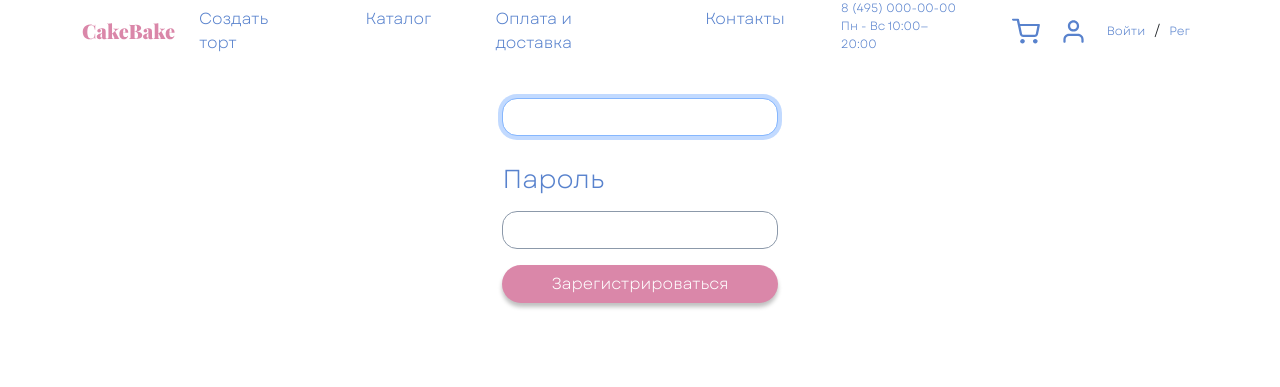
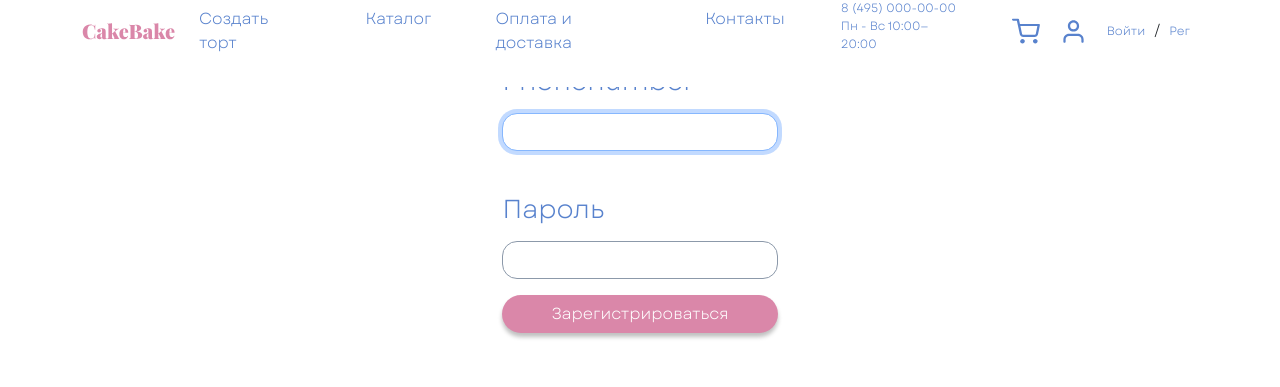
Before and after one commit to hyggebox/bakecake, a Django app: page /auth/login/ in a window 1280 px wide. Shown: the part 25-412 px from the top of the page. Run offline with Django 4.2, Linux system fonts and the light colour scheme; parts of the project's set-up code (start-up, migrations or seed data) failed here and were passed over; some libraries are stand-ins or nearby versions.

Commit message:
fix login.html css style

```diff
--- a/bakecake/templates/registration/login.html
+++ b/bakecake/templates/registration/login.html
@@ -14,7 +14,7 @@
               {% csrf_token %}
 
               {% for field in form %}
-              <label class="me-2 mt-4 mb-1 cake_blue" style="font-size: 26px">{{ field.label }}</label>
+              <label class="me-2 mb-1 cake_blue" style="margin-top: 1.5em; font-size: 26px">{{ field.label }}</label>
               <div class="col-12 col-md-12 col-lg-12 pt-2">
                 {{ field|add_class:"form-control cake__textinput" }}
               </div>
```
